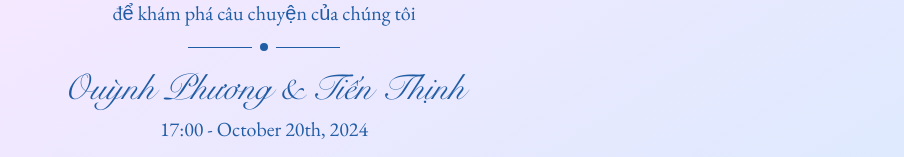
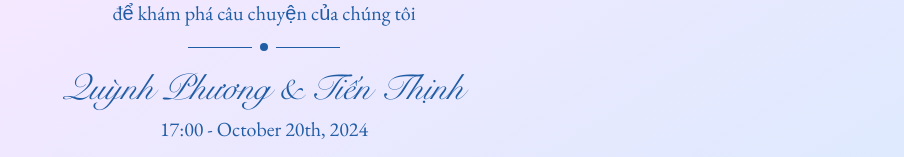
Before and after one commit to tudacoding/wedding-player, a Next.js app: page / in a window 1280 px wide. Shown: the part 527-684 px from the top of the page, without its empty margins (376-1280 px from the left). Built offline with nearby package versions, Linux system fonts and the light colour scheme.

Commit message:
update correction name

```diff
--- a/src/app/components/PopupInvitation.tsx
+++ b/src/app/components/PopupInvitation.tsx
@@ -70,7 +70,7 @@ const PopupInvitation: React.FC<PopupInvitationProps> = ({
           <div className="flex flex-col sm:flex-row">
             <div className="w-full sm:w-2/3 pr-0 sm:pr-4 mb-4 sm:mb-0">
               <h2 className="text-3xl sm:text-4xl font-svn-snell text-primary mb-4 sm:mb-6">
-                to: Ouỳnh Phương & Tiến Thịnh
+                to: Quỳnh Phương & Tiến Thịnh
               </h2>
               <p className="text-primary mb-4 sm:mb-8 font-eb-garamond text-base sm:text-lg text-justify">
                 {message}
--- a/src/app/modules/home/HomeInvitation.tsx
+++ b/src/app/modules/home/HomeInvitation.tsx
@@ -3,7 +3,7 @@ const HomeInvitation = () => {
     <div className="bg-primary text-white py-8 md:py-16">
       <div className="max-w-3xl mx-auto text-center px-4 md:px-0">
         <h2 className="font-svn-snell text-3xl md:text-5xl mb-2 md:mb-4">
-          Ouỳnh Phương & Tiến Thịnh
+          Quỳnh Phương & Tiến Thịnh
         </h2>
         <div className="flex justify-center my-2 md:my-4">
           <div className="w-24 md:w-40 h-px bg-white opacity-50 mt-2"></div>
--- a/src/app/page.tsx
+++ b/src/app/page.tsx
@@ -79,7 +79,7 @@ export default function WelcomePage() {
           <div className="w-2 h-2 rounded-full bg-primary"></div>
           <div className="w-16 h-px bg-primary mx-2"></div>
         </div>
-        <p className="text-primary font-svn-snell text-2xl sm:text-3xl md:text-4xl">Ouỳnh Phương & Tiến Thịnh</p>
+        <p className="text-primary font-svn-snell text-2xl sm:text-3xl md:text-4xl">Quỳnh Phương & Tiến Thịnh</p>
         <p className="text-primary font-eb-garamond text-xl mt-2">17:00 - October 20th, 2024</p>
       </motion.div>
     </div>
```
